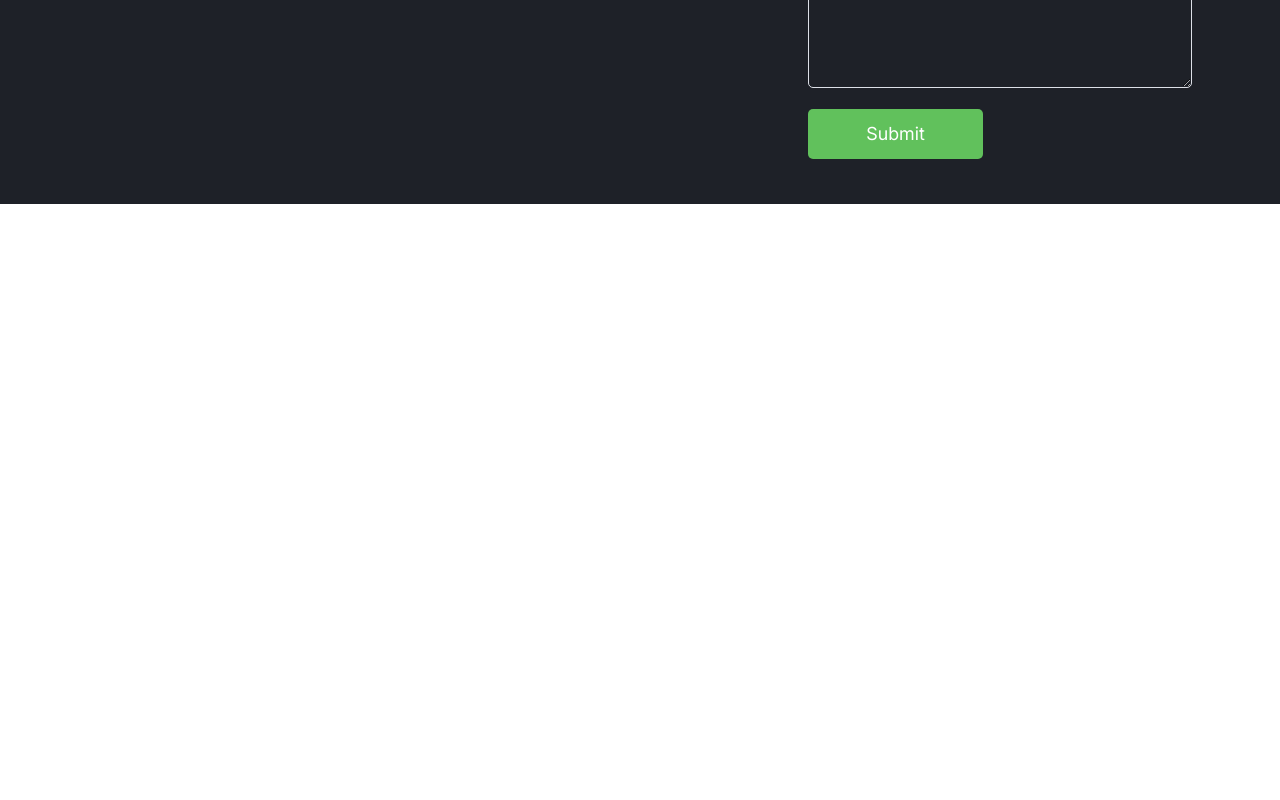
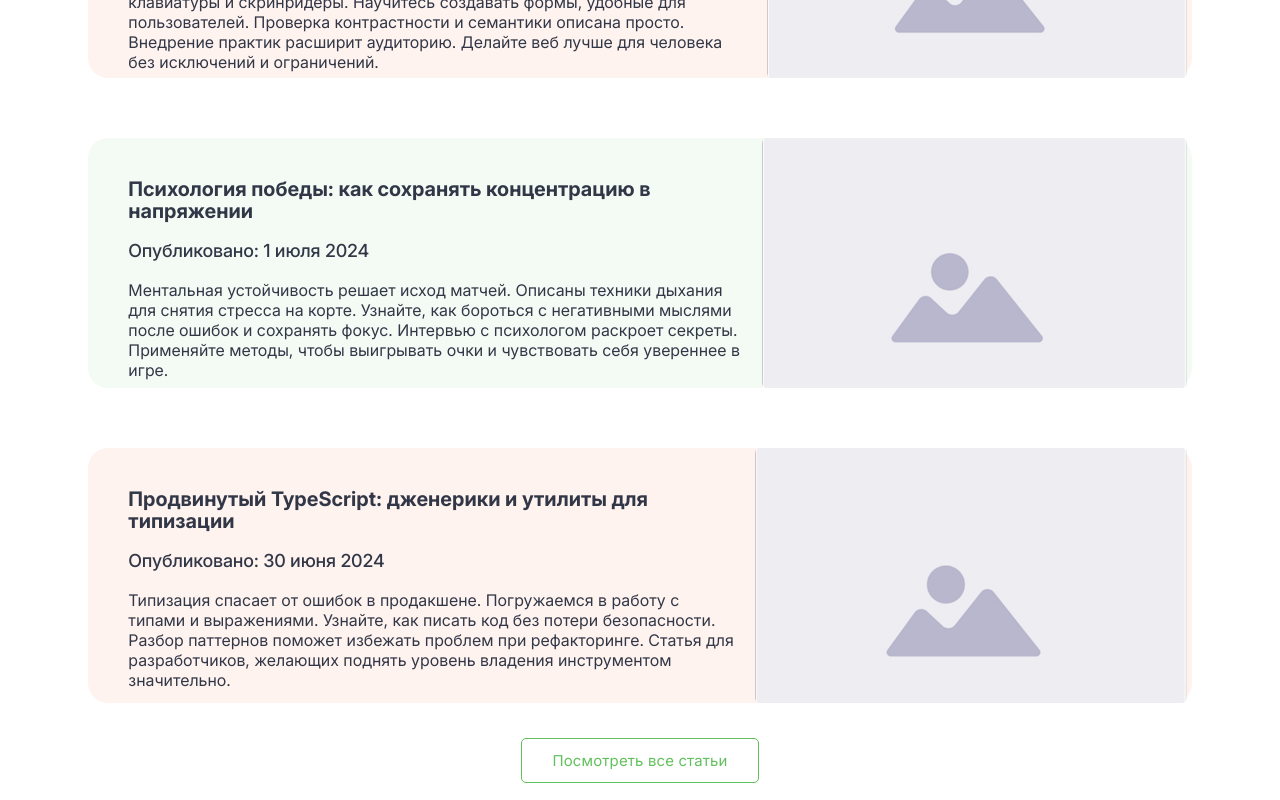
Before and after one commit to Kagava/eltex, an Angular app in the folder blog-angular/: page / in a window 1280 px wide. Shown: the part 2080-2880 px from the top of the page. Before the commit the page ends 2284 px from the top, so only its background shows below. Built offline with nearby package versions, Linux system fonts and the light colour scheme.

Commit message:
feat: add articles block

```diff
--- /dev/null
+++ b/blog-angular/src/app/ui/pages/main-page/parts/information/articles/articles.html
@@ -0,0 +1,63 @@
+<section class="last-articles">
+  <h2 class="last_articles__header">Последний статьи</h2>
+  <div class="last-articles__content">
+    <div class="last-articles__article article frontend-article">
+      <div class="article__text">
+        <h4 class="last-articles__article-header">
+          Доступность веб-интерфейсов: стандарты WCAG для frontend-разработчиков
+        </h4>
+        <p class="last-articles__date date">
+          <time datetime="2024-07-15">Опубликовано: 15 июля 2024</time>
+        </p>
+        <p class="last-articles__information information">
+          Инклюзивность становится стандартом. Рассматриваем навигацию с клавиатуры и скринридеры.
+          Научитесь создавать формы, удобные для пользователей. Проверка контрастности и семантики
+          описана просто. Внедрение практик расширит аудиторию. Делайте веб лучше для человека без
+          исключений и ограничений.
+        </p>
+      </div>
+      <div class="article__image-container">
+        <img src="/article-foto.png" alt="Картиночка для статьи" class="image-container__image" />
+      </div>
+    </div>
+    <div class="last-articles__article article tennis-article">
+      <div class="article__text">
+        <h4 class="last-articles__article-header">
+          Психология победы: как сохранять концентрацию в напряжении
+        </h4>
+        <p class="last-articles__date date">
+          <time datetime="2024-07-01"> Опубликовано: 1 июля 2024</time>
+        </p>
+        <p class="last-articles__information information">
+          Ментальная устойчивость решает исход матчей. Описаны техники дыхания для снятия стресса на
+          корте. Узнайте, как бороться с негативными мыслями после ошибок и сохранять фокус.
+          Интервью с психологом раскроет секреты. Применяйте методы, чтобы выигрывать очки и
+          чувствовать себя увереннее в игре.
+        </p>
+      </div>
+      <div class="article__image-container">
+        <img src="/article-foto.png" alt="Картиночка для статьи" class="image-container__image" />
+      </div>
+    </div>
+    <div class="last-articles__article article frontend-article">
+      <div class="article__text">
+        <h4 class="last-articles__article-header">
+          Продвинутый TypeScript: дженерики и утилиты для типизации
+        </h4>
+        <p class="last-articles__date date">
+          <time datetime="2024-06-30"> Опубликовано: 30 июня 2024 </time>
+        </p>
+        <p class="last-articles__information information">
+          Типизация спасает от ошибок в продакшене. Погружаемся в работу с типами и выражениями.
+          Узнайте, как писать код без потери безопасности. Разбор паттернов поможет избежать проблем
+          при рефакторинге. Статья для разработчиков, желающих поднять уровень владения инструментом
+          значительно.
+        </p>
+      </div>
+      <div class="article__image-container">
+        <img src="/article-foto.png" alt="Картиночка для статьи" class="image-container__image" />
+      </div>
+    </div>
+  </div>
+  <a href="#" class="last-articles__link-to-blog-page link-to-blog-page">Посмотреть все статьи</a>
+</section>
--- /dev/null
+++ b/blog-angular/src/app/ui/pages/main-page/parts/information/articles/articles.scss
@@ -0,0 +1,103 @@
+.last-articles {
+  margin-top: 30px;
+  grid-area: articles;
+  display: flex;
+  flex-direction: column;
+  row-gap: 35px;
+  align-items: center;
+}
+
+.last-articles__content {
+  display: flex;
+  flex-direction: column;
+  row-gap: 60px;
+}
+
+.article {
+  display: flex;
+  flex-direction: row;
+  column-gap: 20px;
+  border-radius: 20px;
+  @media (max-width: 1000px) {
+    width: 90%;
+    margin: auto;
+    flex-direction: column-reverse;
+    row-gap: 20px;
+  }
+}
+
+.article__text {
+  display: flex;
+  flex-direction: column;
+  justify-content: start;
+  row-gap: 16px;
+  padding: 40px 0px 0px 40px;
+  @media (max-width: 1200px) {
+    padding: 30px 30px 10px 30px;
+  }
+  @media (max-width: 1000px) {
+    padding: 10px;
+  }
+}
+
+.last-articles__date {
+  font-style: normal;
+  font-weight: 500;
+  font-size: 18px;
+  line-height: 26px;
+  letter-spacing: -0.01em;
+}
+
+.article__image-container {
+  display: flex;
+  justify-content: center;
+  width: 155%;
+  padding-right: 5px;
+  @media (max-width: 1000px) {
+    width: 100%;
+  }
+}
+
+.image-container__image {
+  width: 100%;
+  border-radius: 5px;
+}
+
+.frontend-article {
+  background-color: var(--background-color--frontend);
+}
+
+.tennis-article {
+  background-color: var(--background-color--tennis);
+}
+
+.link-to-blog-page {
+  display: flex;
+  align-items: center;
+  width: fit-content;
+  color: var(--font-color--link);
+  font-style: normal;
+  font-weight: 400;
+  font-size: 15px;
+  line-height: 21px;
+  letter-spacing: 0.01em;
+  padding: 11px 30px;
+  border: 1px solid var(--background-color--submit-button);
+  border-radius: 5px;
+  position: relative;
+  transition: all 0.5s ease-in-out;
+}
+
+@media (hover: hover) {
+  .link-to-blog-page:hover {
+    color: var(--background-color--submit-button--pale);
+    background-color: var(--font-color--link);
+  }
+}
+
+@media (hover: none) {
+  .link-to-blog-page:active {
+    color: var(--background-color--submit-button--pale);
+    background-color: var(--font-color--link);
+  }
+}
--- a/blog-angular/src/app/ui/pages/main-page/parts/information/information.html
+++ b/blog-angular/src/app/ui/pages/main-page/parts/information/information.html
@@ -1,4 +1,5 @@
 <div class="main__information wrapper">
   <app-career></app-career>
   <app-hobby></app-hobby>
+  <app-articles></app-articles>
 </div>
--- a/blog-angular/src/app/ui/pages/main-page/parts/information/information.ts
+++ b/blog-angular/src/app/ui/pages/main-page/parts/information/information.ts
@@ -1,10 +1,11 @@
 import { Component } from '@angular/core';
 import { Career } from './career/career';
 import { Hobby } from './hobby/hobby';
+import { Articles } from './articles/articles';
 
 @Component({
   selector: 'app-information',
-  imports: [Career, Hobby],
+  imports: [Career, Hobby, Articles],
   templateUrl: './information.html',
   styleUrl: './information.scss',
 })
```
Also changed, not shown: blog-angular/src/app/ui/pages/main-page/parts/information/articles/articles.ts (added, +9 -0 lines), 1 other file (tests, documents, lock files or other folders).
